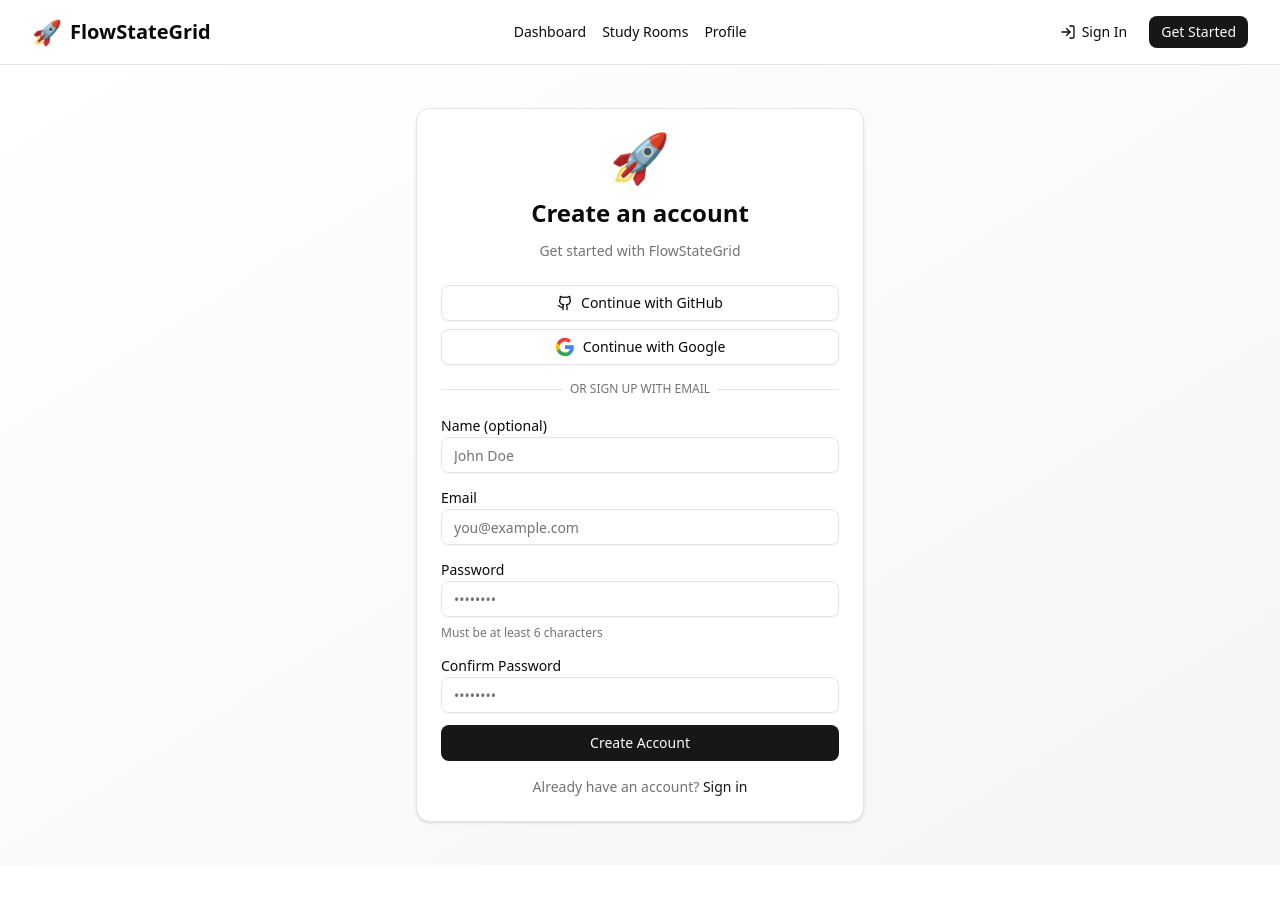
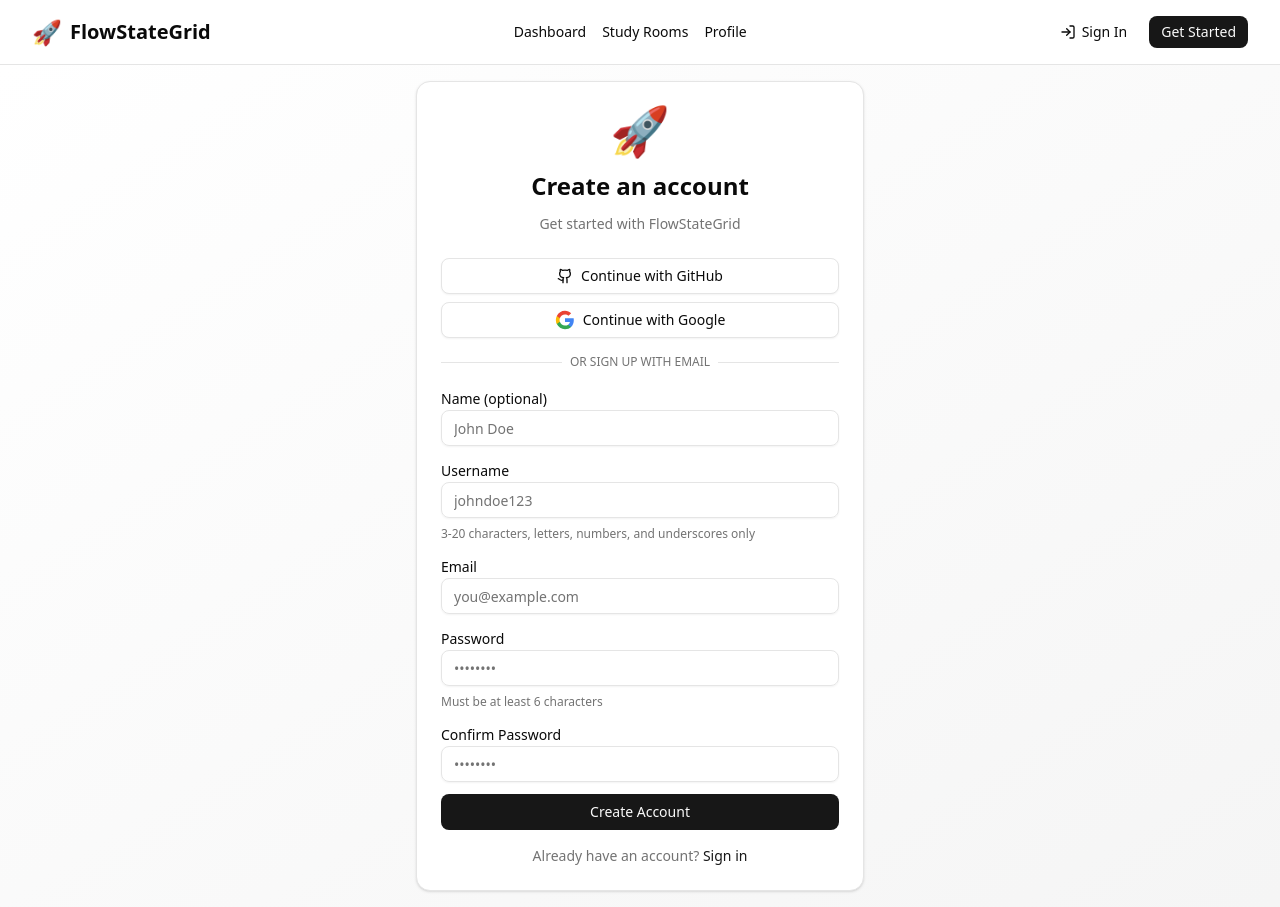
Before and after one commit to Saksham-Bansal7/flowstategrid, a Next.js app: page /auth/signup in a window 1280 px wide. Before the commit the page ends 865 px from the top, so only its background shows below. Built offline with nearby package versions, Linux system fonts and the light colour scheme; no server answers.

Commit message:
Username created , every user will now have public unique username

```diff
--- a/app/api/auth/signup/route.ts
+++ b/app/api/auth/signup/route.ts
@@ -6,6 +6,7 @@
 import { generateVerificationToken, getVerificationTokenExpiry, sendVerificationEmail } from "@/lib/email";
 import { signupSchema } from "@/lib/validations/auth";
 import { z } from "zod";
+import { isUsernameAvailable } from "@/lib/username-generator";
 
 export async function POST(req: Request) {
   try {
@@ -13,7 +14,7 @@
 
     // Validate input with Zod
     const validatedData = signupSchema.parse(body);
-    const { name, email, password } = validatedData;
+    const { name, email, password, username } = validatedData;
 
     await connectDB();
 
@@ -22,6 +23,15 @@
     if (existingUser) {
       return NextResponse.json(
         { error: "User with this email already exists" },
+        { status: 400 }
+      );
+    }
+
+    // Check if username is available
+    const usernameAvailable = await isUsernameAvailable(username);
+    if (!usernameAvailable) {
+      return NextResponse.json(
+        { error: "Username is already taken" },
         { status: 400 }
       );
     }
@@ -40,6 +50,7 @@
     const user = await User.create({
       name: name || email.split("@")[0],
       email,
+      username: username.toLowerCase(),
       password: hashedPassword,
       emailVerified: null,
       verificationToken,
@@ -59,6 +70,7 @@
           id: user._id.toString(),
           name: user.name,
           email: user.email,
+          username: user.username,
         },
       },
       { status: 201 }
--- a/app/api/user/profile/route.ts
+++ b/app/api/user/profile/route.ts
@@ -5,6 +5,7 @@
 import { connectDB } from "@/lib/db";
 import { User } from "@/models/User";
 import { updateProfileSchema } from "@/lib/validations/auth";
+import { isUsernameAvailable } from "@/lib/username-generator";
 import { z } from "zod";
 
 // GET: Fetch user profile
@@ -27,6 +28,7 @@
       id: user._id.toString(),
       name: user.name,
       email: user.email,
+      username: user.username,
       image: user.image,
       bio: user.bio,
       location: user.location,
@@ -56,13 +58,29 @@
 
     // Validate input with Zod
     const validatedData = updateProfileSchema.parse(body);
-    const { name, bio, location } = validatedData;
+    const { name, username, bio, location } = validatedData;
 
     await connectDB();
+
+    // Check if username is being changed and if it's available
+    if (username) {
+      const currentUser = await User.findById(session.user.id);
+      if (currentUser && currentUser.username !== username.toLowerCase()) {
+        const available = await isUsernameAvailable(username);
+        if (!available) {
+          return NextResponse.json(
+            { error: "Username is already taken" },
+            { status: 400 }
+          );
+        }
+      }
+    }
+
     const user = await User.findByIdAndUpdate(
       session.user.id,
       {
         ...(name !== undefined && { name }),
+        ...(username !== undefined && { username: username.toLowerCase() }),
         ...(bio !== undefined && { bio }),
         ...(location !== undefined && { location }),
       },
@@ -77,6 +95,7 @@
       id: user._id.toString(),
       name: user.name,
       email: user.email,
+      username: user.username,
       image: user.image,
       bio: user.bio,
       location: user.location,
--- a/app/auth/signup/page.tsx
+++ b/app/auth/signup/page.tsx
@@ -17,6 +17,7 @@
   const [formData, setFormData] = useState({
     name: "",
     email: "",
+    username: "",
     password: "",
     confirmPassword: "",
   });
@@ -57,6 +58,12 @@
       return;
     }
 
+    if (!formData.username || formData.username.length < 3) {
+      setError("Username must be at least 3 characters");
+      setLoading(false);
+      return;
+    }
+
     try {
       // Create user
       const response = await fetch("/api/auth/signup", {
@@ -67,6 +74,7 @@
         body: JSON.stringify({
           name: formData.name,
           email: formData.email,
+          username: formData.username,
           password: formData.password,
         }),
       });
@@ -199,6 +207,23 @@
               />
             </div>
             <div className="space-y-2">
+              <label htmlFor="username" className="text-sm font-medium">
+                Username
+              </label>
+              <Input
+                id="username"
+                name="username"
+                type="text"
+                placeholder="johndoe123"
+                value={formData.username}
+                onChange={handleChange}
+                required
+              />
+              <p className="text-xs text-muted-foreground">
+                3-20 characters, letters, numbers, and underscores only
+              </p>
+            </div>
+            <div className="space-y-2">
               <label htmlFor="email" className="text-sm font-medium">
                 Email
               </label>
--- a/app/profile/page.tsx
+++ b/app/profile/page.tsx
@@ -2,13 +2,27 @@
 "use client";
 
 import { useUserProfile, useUpdateUserProfile } from "@/hooks/use-user-profile";
-import { Card, CardContent, CardDescription, CardHeader, CardTitle } from "@/components/ui/card";
+import {
+  Card,
+  CardContent,
+  CardDescription,
+  CardHeader,
+  CardTitle,
+} from "@/components/ui/card";
 import { Input } from "@/components/ui/input";
 import { Button } from "@/components/ui/button";
 import LocationPicker from "@/components/location-picker";
-import { useState, useEffect } from "react";
+import { useState, useEffect, use } from "react";
 import { useSession } from "next-auth/react";
-import { Loader2, User as UserIcon, MapPin, Mail, Calendar, Check, X } from "lucide-react";
+import {
+  Loader2,
+  User as UserIcon,
+  MapPin,
+  Mail,
+  Calendar,
+  Check,
+  X,
+} from "lucide-react";
 import Image from "next/image";
 import { redirect } from "next/navigation";
 
@@ -20,6 +34,7 @@
   const [isEditing, setIsEditing] = useState(false);
   const [formData, setFormData] = useState({
     name: "",
+    username: "",
     bio: "",
     location: "",
   });
@@ -36,6 +51,7 @@
     if (profile) {
       setFormData({
         name: profile.name || "",
+        username: profile.username || "",
         bio: profile.bio || "",
         location: profile.location || "",
       });
@@ -57,6 +73,7 @@
     if (profile) {
       setFormData({
         name: profile.name || "",
+        username: profile.username || "",
         bio: profile.bio || "",
         location: profile.location || "",
       });
@@ -133,11 +150,14 @@
                       size="sm"
                       onClick={async () => {
                         try {
-              const response = await fetch("/api/auth/resend-verification", {
+                          const response = await fetch(
+                            "/api/auth/resend-verification",
+                            {
                               method: "POST",
                               headers: { "Content-Type": "application/json" },
                               body: JSON.stringify({ email: profile.email }),
-              });
+                            }
+                          );
                           if (response.ok) {
                             alert("Verification email sent!");
                           }
@@ -172,7 +192,9 @@
                   <h3 className="text-lg font-semibold">
                     {profile.name || "No name set"}
                   </h3>
-                  <p className="text-sm text-muted-foreground">{profile.email}</p>
+                  <p className="text-sm text-muted-foreground">
+                    {profile.email}
+                  </p>
                 </div>
               </div>
 
@@ -193,7 +215,23 @@
                       }
                     />
                   </div>
-
+                  <div className="space-y-2">
+  <label htmlFor="username" className="text-sm font-medium">
+    Username
+  </label>
+  <Input
+    id="username"
+    type="text"
+    placeholder="Your unique username"
+    value={formData.username}
+    onChange={(e) =>
+      setFormData({ ...formData, username: e.target.value })
+    }
+  />
+  <p className="text-xs text-muted-foreground">
+    3-20 characters, letters, numbers, and underscores only
+  </p>
+</div>
                   <div className="space-y-2">
                     <label htmlFor="bio" className="text-sm font-medium">
                       Bio
@@ -226,10 +264,7 @@
                   </div>
 
                   <div className="flex space-x-2">
-                    <Button
-                      type="submit"
-                      disabled={updateProfile.isPending}
-                    >
+                    <Button type="submit" disabled={updateProfile.isPending}>
                       {updateProfile.isPending ? (
                         <>
                           <Loader2 className="animate-spin" />
@@ -266,7 +301,9 @@
                     <Mail className="size-5 text-muted-foreground mt-0.5" />
                     <div>
                       <p className="text-sm font-medium">Email</p>
-                      <p className="text-sm text-muted-foreground">{profile.email}</p>
+                      <p className="text-sm text-muted-foreground">
+                        {profile.email}
+                      </p>
                     </div>
                   </div>
 
@@ -275,7 +312,9 @@
                       <UserIcon className="size-5 text-muted-foreground mt-0.5" />
                       <div>
                         <p className="text-sm font-medium">Bio</p>
-                        <p className="text-sm text-muted-foreground">{profile.bio}</p>
+                        <p className="text-sm text-muted-foreground">
+                          {profile.bio}
+                        </p>
                       </div>
                     </div>
                   )}
@@ -285,7 +324,9 @@
                       <MapPin className="size-5 text-muted-foreground mt-0.5" />
                       <div>
                         <p className="text-sm font-medium">Location</p>
-                        <p className="text-sm text-muted-foreground">{profile.location}</p>
+                        <p className="text-sm text-muted-foreground">
+                          {profile.location}
+                        </p>
                       </div>
                     </div>
                   )}
@@ -295,11 +336,14 @@
                     <div>
                       <p className="text-sm font-medium">Member Since</p>
                       <p className="text-sm text-muted-foreground">
-                        {new Date(profile.createdAt).toLocaleDateString("en-US", {
+                        {new Date(profile.createdAt).toLocaleDateString(
+                          "en-US",
+                          {
                             year: "numeric",
                             month: "long",
                             day: "numeric",
-                        })}
+                          }
+                        )}
                       </p>
                     </div>
                   </div>
--- a/hooks/use-user-profile.ts
+++ b/hooks/use-user-profile.ts
@@ -6,6 +6,7 @@
   id: string;
   name?: string;
   email: string;
+  username?: string;
   image?: string;
   bio?: string;
   location?: string;
--- /dev/null
+++ b/lib/username-generator.ts
@@ -0,0 +1,47 @@
+// lib/username-generator.ts
+import { User } from "@/models/User";
+import { connectDB } from "./db";
+
+/**
+ * Generates a unique username based on a base name
+ * Format: basename + random alphanumeric string (e.g., jones3a1b2c3d)
+ */
+export async function generateUniqueUsername(baseName: string): Promise<string> {
+  await connectDB();
+
+  // Clean the base name (remove special chars, spaces, lowercase)
+  const cleanBaseName = baseName
+    .toLowerCase()
+    .replace(/[^a-z0-9]/g, '')
+    .substring(0, 10); // Limit base to 10 chars to leave room for suffix
+
+  let username = cleanBaseName;
+  let attempts = 0;
+  const maxAttempts = 10;
+
+  while (attempts < maxAttempts) {
+    // Check if username exists
+    const existingUser = await User.findOne({ username }).lean();
+
+    if (!existingUser) {
+      return username;
+    }
+
+    // Generate random suffix (8 alphanumeric characters)
+    const randomSuffix = Math.random().toString(36).substring(2, 10);
+    username = cleanBaseName + randomSuffix;
+    attempts++;
+  }
+
+  // Fallback: use timestamp if all attempts fail
+  return cleanBaseName + Date.now().toString(36);
+}
+
+/**
+ * Check if a username is available
+ */
+export async function isUsernameAvailable(username: string): Promise<boolean> {
+  await connectDB();
+  const existingUser = await User.findOne({ username: username.toLowerCase() }).lean();
+  return !existingUser;
+}
--- a/lib/validations/auth.ts
+++ b/lib/validations/auth.ts
@@ -1,9 +1,18 @@
 import { z } from "zod";
+
+// Username validation helper
+const usernameSchema = z
+  .string()
+  .min(3, "Username must be at least 3 characters")
+  .max(20, "Username must be less than 20 characters")
+  .regex(/^[a-zA-Z0-9_]+$/, "Username can only contain letters, numbers, and underscores")
+  .transform(val => val.toLowerCase()); // Normalize to lowercase
 
 // Signup validation
 export const signupSchema = z.object({
   name: z.string().min(1, "Name is required").max(100, "Name is too long").optional(),
   email: z.string().email("Invalid email address"),
+  username: usernameSchema,
   password: z
     .string()
     .min(6, "Password must be at least 6 characters")
@@ -19,6 +28,7 @@
 // Profile update validation
 export const updateProfileSchema = z.object({
   name: z.string().min(1, "Name is required").max(100, "Name is too long").optional(),
+  username: usernameSchema.optional(),
   bio: z.string().max(500, "Bio must be less than 500 characters").optional(),
   location: z.string().max(100, "Location must be less than 100 characters").optional(),
 });
--- a/models/User.ts
+++ b/models/User.ts
@@ -5,6 +5,7 @@
   _id: string;
   name?: string;
   email: string;
+  username?: string; // New field
   emailVerified?: Date | null;
   image?: string;
   password?: string;
@@ -20,6 +21,7 @@
   {
     name: { type: String },
     email: { type: String, required: true, unique: true },
+    username: { type: String, unique: true, sparse: true }, // sparse allows multiple null values
     emailVerified: { type: Date, default: null },
     image: { type: String },
     password: { type: String },
```
Also changed, not shown: lib/mongodb-adapter.ts (+17 -14 lines). Lines whose indentation alone changed are shown as unchanged.
